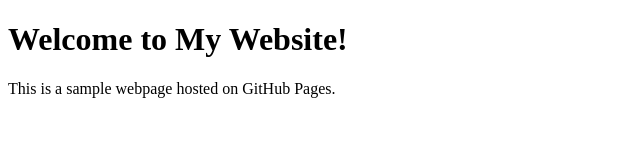
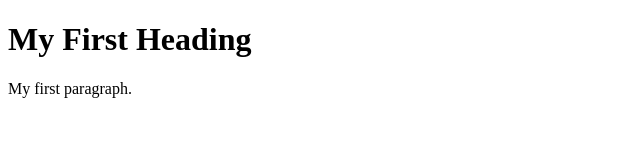
Before and after one commit to julia-ulziisaikhan/julia-ulziisaikhan.github.io, a plain HTML site: page index.html in a window 1280 px wide. Shown: the whole page, without its empty margins (0-640 px from the left). Drawn offline with Linux system fonts and the light colour scheme.

Commit message:
Update index.html

```diff
--- a/index.html
+++ b/index.html
@@ -1,12 +1,10 @@
 <!DOCTYPE html>
-<html lang="en">
-<head>
-    <meta charset="UTF-8">
-    <meta name="viewport" content="width=device-width, initial-scale=1.0">
-    <title>juwa.me</title>
-</head>
+<html>
 <body>
-    <h1>Welcome to My Website!</h1>
-    <p>This is a sample webpage hosted on GitHub Pages.</p>
+
+<h1>My First Heading</h1>
+
+<p>My first paragraph.</p>
+
 </body>
 </html>
```
